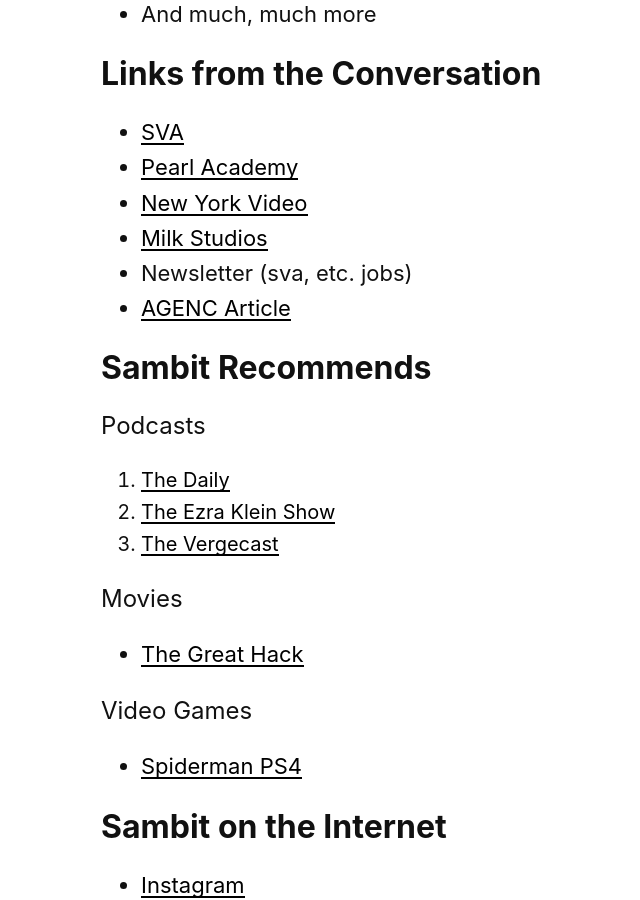
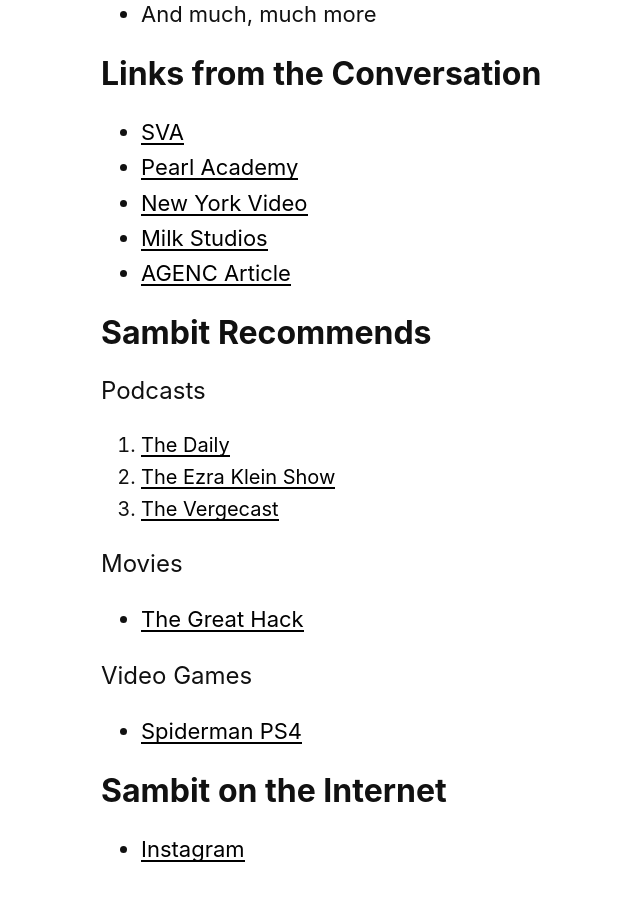
Before and after one commit to libhide/unboxpod, a Jekyll site: the page built from _episodes/sambit-biswas.md, in a window 1280 px wide and 900 px high, scrolled down 1460 px. Shown: the whole window, without its empty margins (99-739 px from the left). Built offline with Jekyll 4.4.1, drawn with Linux system fonts in a browser that asks for light colours; a script that is not in the unit is left out.

Commit message:
Update show notes for Sambit's episode

```diff
--- a/_episodes/sambit-biswas.md
+++ b/_episodes/sambit-biswas.md
@@ -30,7 +30,6 @@ In the conversation that follows, Ratik and Sambit talk about:
 - [Pearl Academy](https://pearlacademy.com/)
 - [New York Video](https://www.youtube.com/watch?v=ueuhiYwl1wY)
 - [Milk Studios](https://www.milkstudios.com)
-- Newsletter (sva, etc. jobs)
 - [AGENC Article](https://medium.com/@agenc.in/reviving-the-endangered-film-photography-9c7706d8a9a0)
 
 ##### Sambit Recommends
```
